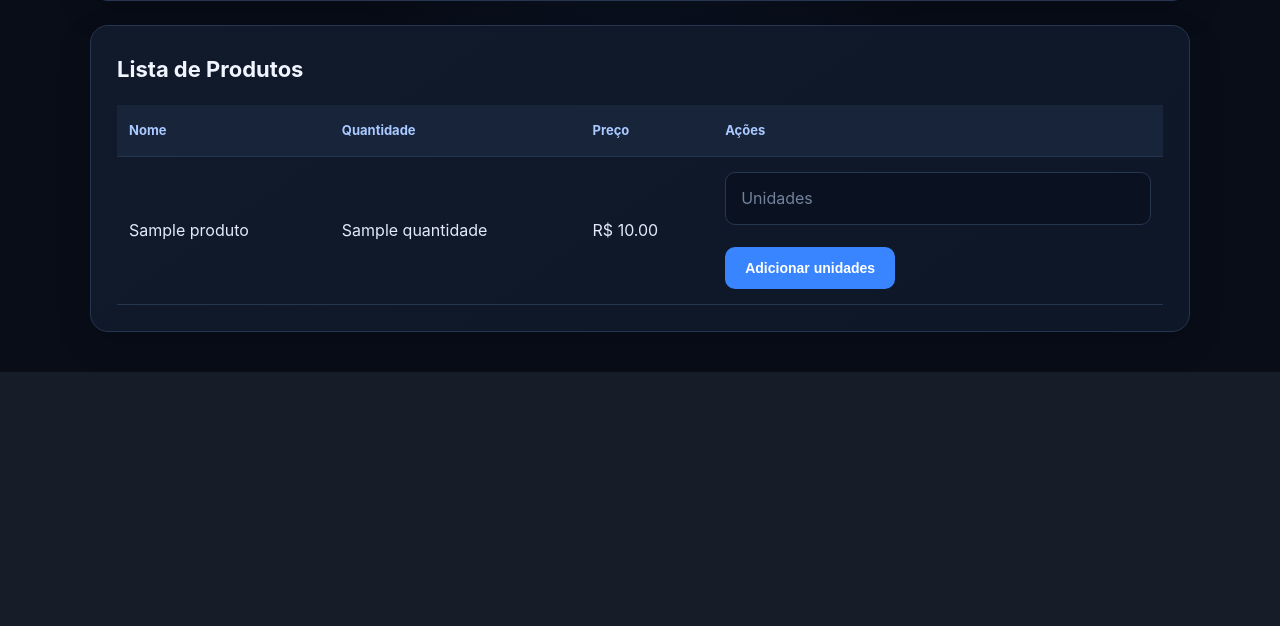
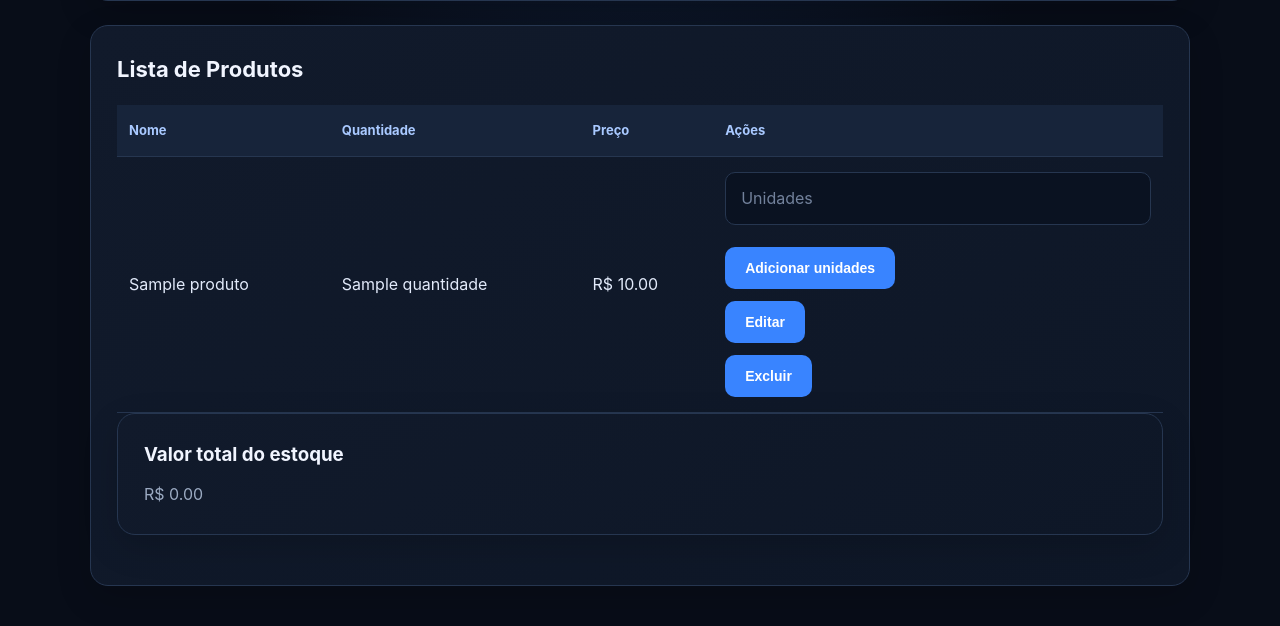
Before and after one commit to andrewpaixao/StockPro, a Flask app: template templates/index.html in a window 1280 px wide. Shown: the part 647-1273 px from the top of the page. Before the commit the page ends 1019 px from the top, so only its background shows below. Run offline with Flask 3, Linux system fonts and the light colour scheme; the template is opened without the code that fills it: most values are stand-ins (such as "Sample title", 1, 10 or a date in 2020); some libraries are stand-ins or nearby versions.

Commit message:
Adicionar botão de exclusão de produtos

```diff
--- a/templates/index.html
+++ b/templates/index.html
@@ -1,3 +1,4 @@
+
 <!DOCTYPE html>
 <html lang="pt-BR">
 <head>
@@ -25,15 +26,18 @@
 
         <section class="formulario">
             <h2>Adicionar Produto</h2>
+
             <form action="{{ url_for('adicionar_produto') }}" method="post">
                 <label for="nome">Nome do Produto:</label>
                 <input type="text" id="nome" name="nome" required>
 
                 <label for="quantidade">Quantidade:</label>
-                <input type="number" id="quantidade" name="quantidade" required>
+                <input type="number" id="quantidade" name="quantidade"
+                    min="0" step="1" required>
 
                 <label for="preco">Preço:</label>
-                <input type="number" step="0.01" id="preco" name="preco" required>
+                <input type="number" id="preco" name="preco"
+                    min="0.01" step="0.01" required>
 
                 <button type="submit">Adicionar</button>
             </form>
@@ -41,6 +45,7 @@
 
         <section class="lista-produtos">
             <h2>Lista de Produtos</h2>
+
             {% if produtos %}
                 <table>
                     <thead>
@@ -58,23 +63,58 @@
                                 <td>{{ produto["nome"] }}</td>
                                 <td>{{ produto["quantidade"] }}</td>
                                 <td>R$ {{ "%.2f"|format(produto["preco"]) }}</td>
+
                                 <td>
-                <form action="{{ url_for('atualizar_produtos') }}"
+                                    <div class="acoes-produto">
+                                        <form
+                                            action="{{ url_for('atualizar_produtos') }}"
                                             method="POST">
+
                                             <input type="hidden" name="nome"
-                        value="{{ produto['Nome'] }}">
+                                            value="{{ produto['nome'] }}">
 
-                    <input type="number" name="quantidade"
-                        min="1" step="1" required
+                                            <input type="number"
+                                                name="quantidade"
+                                                min="1"
+                                                step="1"
+                                                required
                                                 placeholder="Unidades">
 
-                    <button type="submit">Adicionar unidades</button>
+                                            <button type="submit">
+                                                Adicionar unidades
+                                            </button>
                                         </form>
+
+                                        <a href="{{ url_for('editar_produto', produto_id=produto['id']) }}">
+                                            <button type="button">
+                                                Editar
+                                            </button>
+                                        </a>
+
+                                        <form
+                                            action="{{ url_for('deletar_produto', produto_id=produto['id']) }}"
+                                            method="POST"
+                                            onsubmit="return confirm('Tem certeza que deseja excluir este produto? Esta ação não pode ser desfeita.');">
+
+                                            <button type="submit"
+                                                    class="botao-excluir">
+                                                Excluir
+                                            </button>
+                                        </form>
+                                    </div>
                                 </td>
                             </tr>
                         {% endfor %}
                     </tbody>
                 </table>
+
+                <section class="resumo-estoque">
+                    <h3>Valor total do estoque</h3>
+                    <p>
+                        R$ {{ "%.2f"|format(valor_total_geral) }}
+                    </p>
+                </section>
+
             {% else %}
                 <p>Nenhum produto cadastrado.</p>
             {% endif %}
```
Lines whose indentation alone changed are shown as unchanged.
